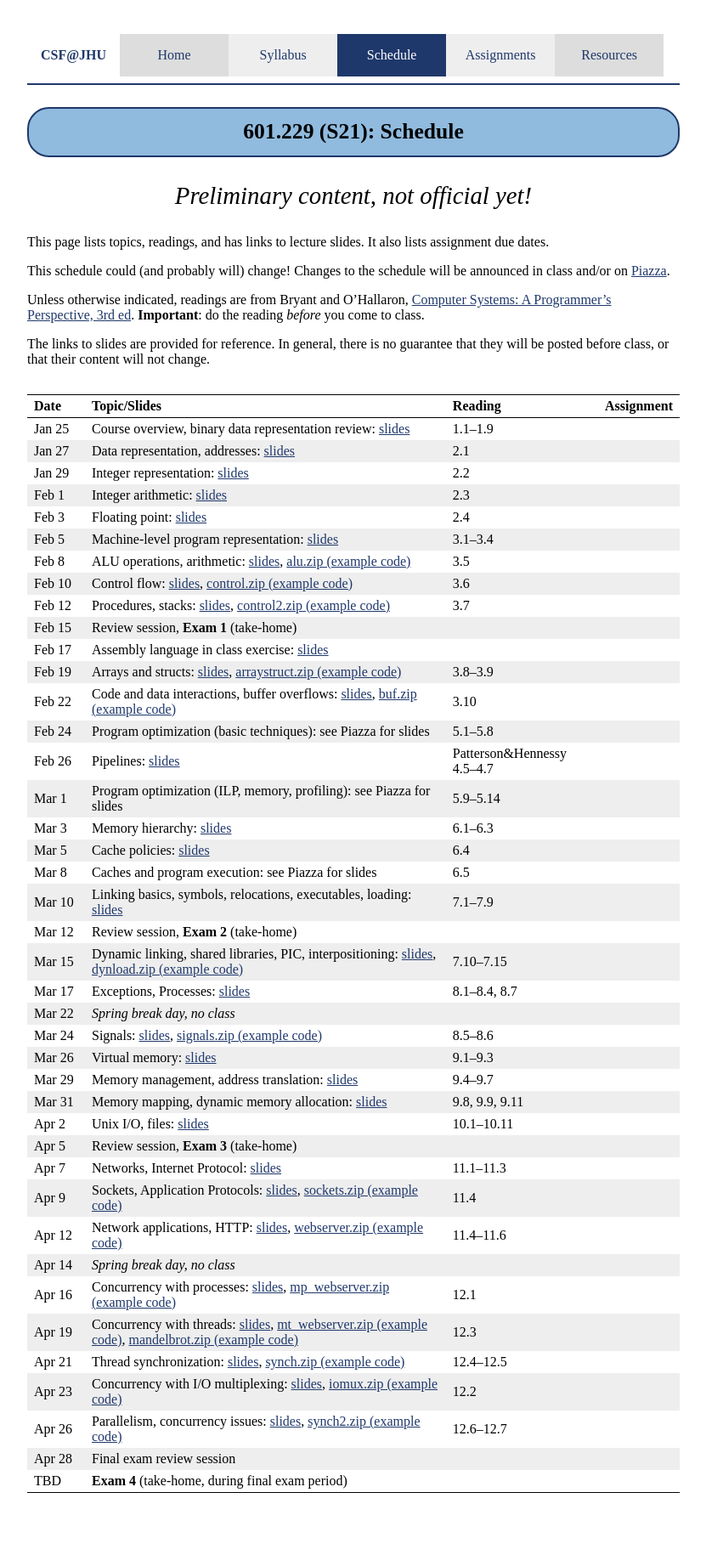
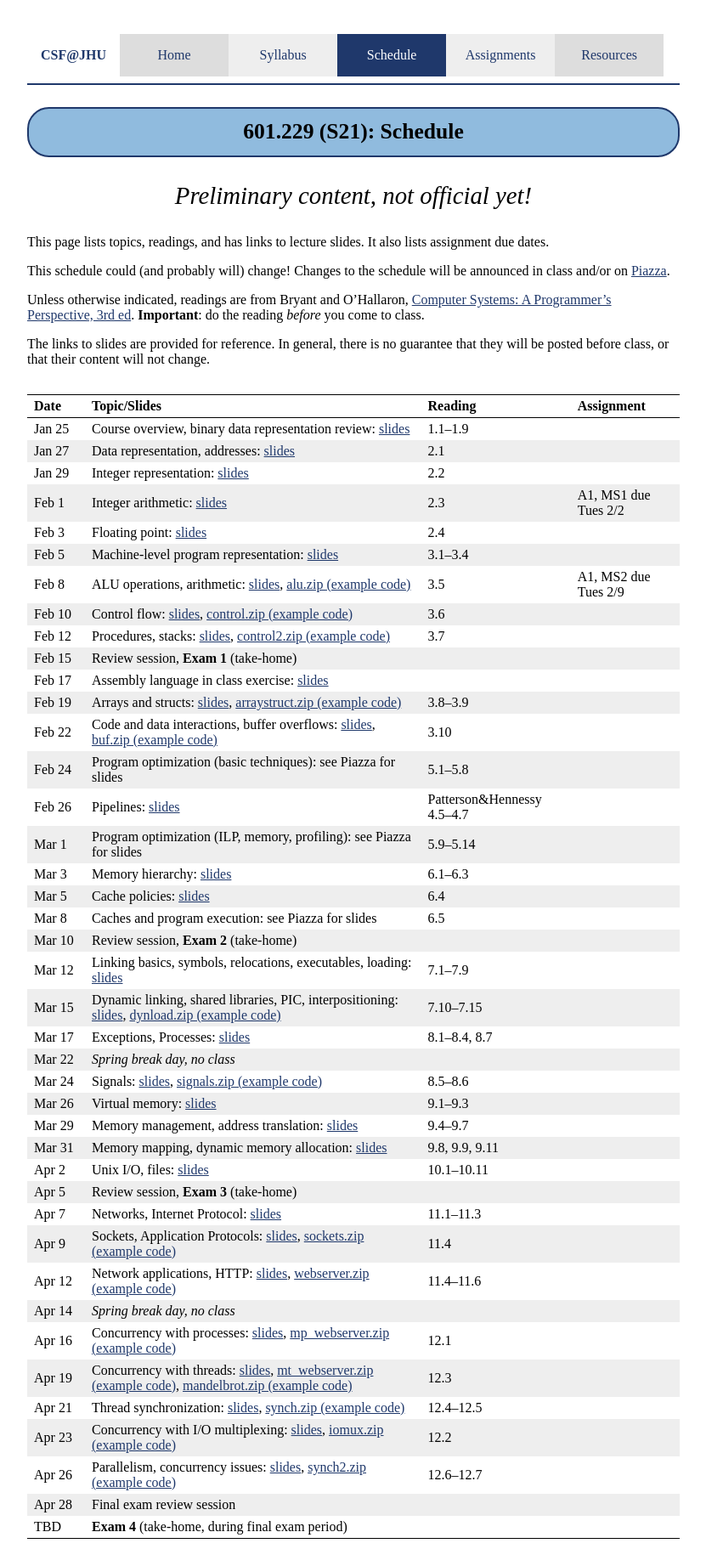
Before and after one commit to jhucsf/spring2021, a Jekyll site: the page built from schedule.md, in a window 1280 px wide. Shown: the whole page at 85% size, without its empty margins (224-1055 px from the left). Built offline with Jekyll 4.4.1, drawn with Linux system fonts in a browser that asks for light colours; before the commit the page ends 1789 px from its top, so only the background shows below that.

Commit message:
avoid putting exam 2 on a Friday
also, tentative assignment 1 milestone due dates

```diff
--- a/schedule.md
+++ b/schedule.md
@@ -17,10 +17,10 @@ Date&nbsp;&nbsp;&nbsp;&nbsp;&nbsp; | Topic/Slides | Reading | Assignment
 Jan 25             | Course overview, binary data representation review: [slides](lectures/lecture01-public.pdf) | 1.1–1.9
 Jan 27              | Data representation, addresses: [slides](lectures/lecture02-public.pdf) | 2.1
 Jan 29              | Integer representation: [slides](lectures/lecture03-public.pdf) | 2.2
-Feb 1              | Integer arithmetic: [slides](lectures/lecture04-public.pdf) | 2.3 |
+Feb 1              | Integer arithmetic: [slides](lectures/lecture04-public.pdf) | 2.3 | A1, MS1 due Tues 2/2
 Feb 3              | Floating point: [slides](lectures/lecture05-public.pdf) | 2.4 |
 Feb 5              | Machine-level program representation: [slides](lectures/lecture06-public.pdf) | 3.1–3.4 |
-Feb 8              | ALU operations, arithmetic: [slides](lectures/lecture07-public.pdf), [alu.zip (example code)](lectures/alu.zip) | 3.5
+Feb 8              | ALU operations, arithmetic: [slides](lectures/lecture07-public.pdf), [alu.zip (example code)](lectures/alu.zip) | 3.5 | A1, MS2 due Tues 2/9
 Feb 10             | Control flow: [slides](lectures/lecture08-public.pdf), [control.zip (example code)](lectures/control.zip) | 3.6 |
 Feb 12             | Procedures, stacks: [slides](lectures/lecture09-public.pdf), [control2.zip (example code)](lectures/control2.zip) | 3.7
 Feb 15             | Review session, **Exam 1** (take-home)
@@ -33,8 +33,8 @@ Mar 1              | Program optimization (ILP, memory, profiling): see Piazza f
 Mar 3              | Memory hierarchy: [slides](lectures/lecture15-public.pdf) | 6.1–6.3 |
 Mar 5              | Cache policies: [slides](lectures/lecture16-public.pdf) | 6.4
 Mar 8              | Caches and program execution: see Piazza for slides | 6.5 |
-Mar 10             | Linking basics, symbols, relocations, executables, loading: [slides](lectures/lecture18-public.pdf) | 7.1–7.9 |
-Mar 12             | Review session, **Exam 2** (take-home)
+Mar 10             | Review session, **Exam 2** (take-home)
+Mar 12             | Linking basics, symbols, relocations, executables, loading: [slides](lectures/lecture18-public.pdf) | 7.1–7.9 |
 Mar 15             | Dynamic linking, shared libraries, PIC, interpositioning: [slides](lectures/lecture19-public.pdf), [dynload.zip (example code)](lectures/dynload.zip) | 7.10–7.15 |
 Mar 17             | Exceptions, Processes: [slides](lectures/lecture20-public.pdf) | 8.1–8.4, 8.7 |
 Mar 22             | *Spring break day, no class*
```
